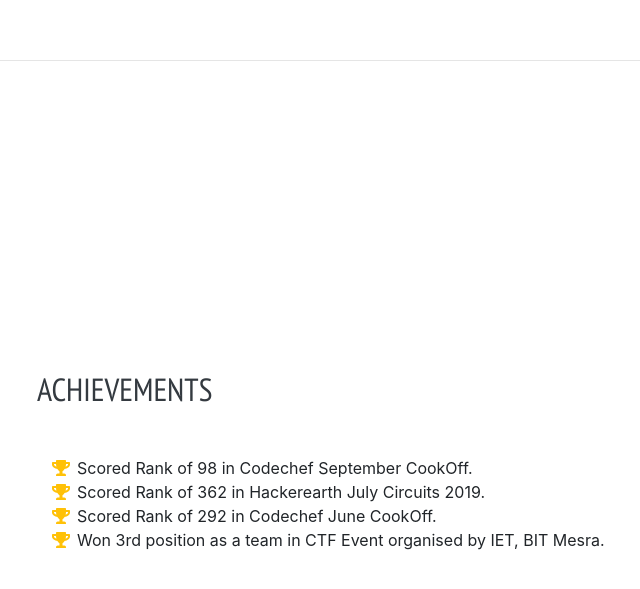
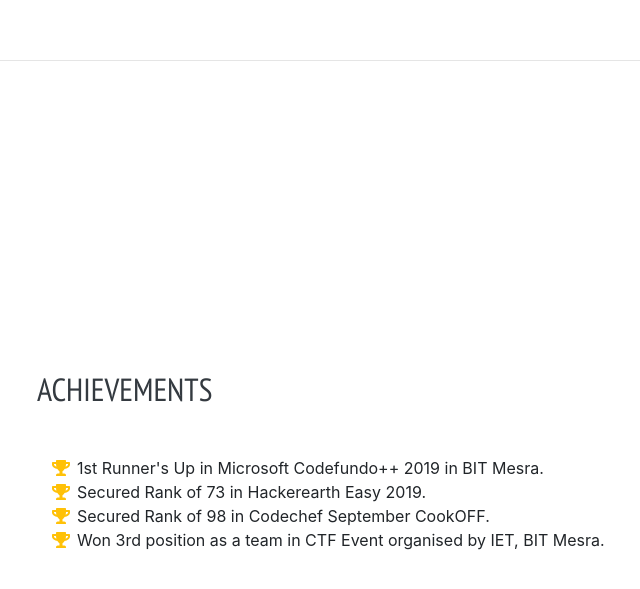
Before and after one commit to HardikM1999/hardikm1999.github.io, a website with bundled scripts: page index.html in a window 1280 px wide. Shown: the part 3143-3732 px from the top of the page, without its empty margins (283-923 px from the left). Built offline with nearby package versions, Linux system fonts and the light colour scheme; a web font is replaced by a local one.

Commit message:
added stuff

```diff
--- a/index.html
+++ b/index.html
@@ -215,14 +215,14 @@
         <ul class="fa-ul mb-0">
           <li>
             <i class="fa-li fa fa-trophy text-warning"></i>
-            Scored Rank of 98 in Codechef September CookOff.</li>
+            1st Runner's Up in Microsoft Codefundo++ 2019 in BIT Mesra.
           <li>
             <i class="fa-li fa fa-trophy text-warning"></i>
-            Scored Rank of 362 in Hackerearth July Circuits 2019.
+            Secured Rank of 73 in Hackerearth Easy 2019.
           </li>
           <li>
             <i class="fa-li fa fa-trophy text-warning"></i>
-            Scored Rank of 292 in Codechef June CookOff.
+            Secured Rank of 98 in Codechef September CookOFF.
           </li>
           <li>
             <i class="fa-li fa fa-trophy text-warning"></i>
```
